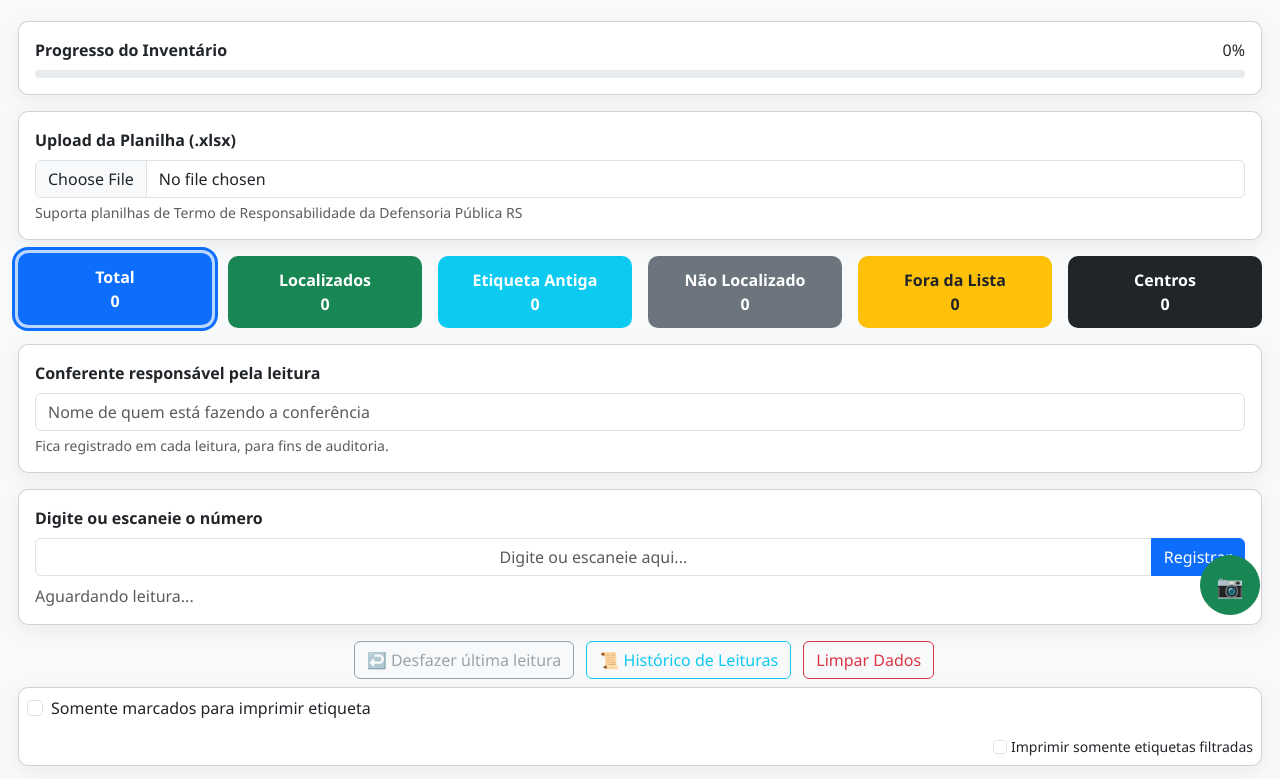
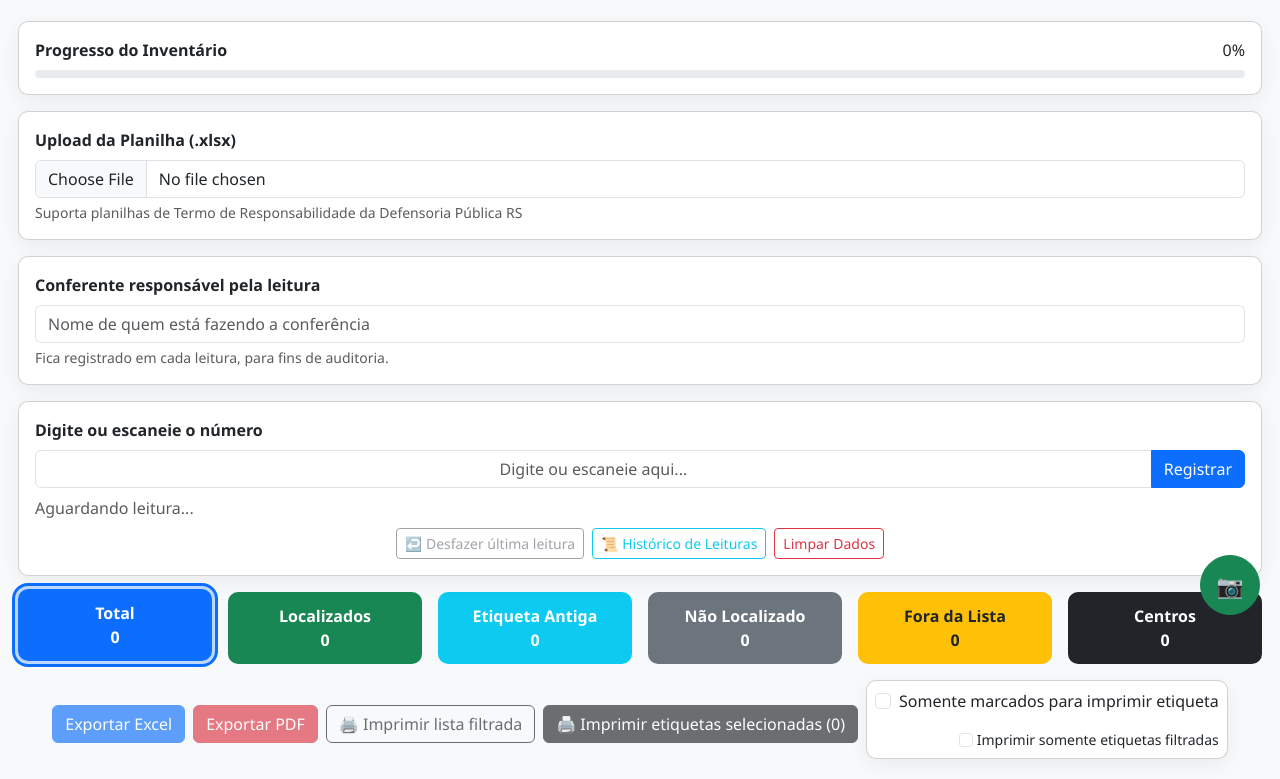
Before and after one commit to wagneramengual/Sistema-de-inventario, a plain HTML site: page index.html in a window 1280 px wide. Shown: the part 165-944 px from the top of the page. Drawn offline with nearby package versions, Linux system fonts and the light colour scheme.

Commit message:
Refactor HTML structure for input and controls
mudança de layout

```diff
--- a/index.html
+++ b/index.html
@@ -81,46 +81,12 @@
     <div id="upload-warning" class="alert alert-warning mt-2 mb-0" style="display:none"></div>
   </div>
 
-  <div class="row g-2 g-md-3 mb-3 text-center">
-    <div class="col-4 col-md-2"><div class="counter-card bg-primary" data-filter=""><div>Total</div><div id="total-bens">0</div></div></div>
-    <div class="col-4 col-md-2"><div class="counter-card bg-success" data-filter="localizado"><div>Localizados</div><div id="total-localizados">0</div></div></div>
-    <div class="col-4 col-md-2"><div class="counter-card bg-info" data-filter="antigo"><div>Etiqueta Antiga</div><div id="total-antigos">0</div></div></div>
-    <div class="col-4 col-md-2"><div class="counter-card bg-secondary" data-filter="nao-localizado"><div>Não Localizado</div><div id="total-nao">0</div></div></div>
-    <div class="col-4 col-md-2"><div class="counter-card bg-warning text-dark" data-filter="fora"><div>Fora da Lista</div><div id="total-fora">0</div></div></div>
-    <div class="col-4 col-md-2"><div class="counter-card bg-dark"><div>Centros</div><div id="total-centros">0</div></div></div>
-  </div>
-
-
   <div class="card p-3 mb-3">
     <label class="form-label fw-bold">Conferente responsável pela leitura</label>
     <input id="conferente-nome" class="form-control" placeholder="Nome de quem está fazendo a conferência" maxlength="80" autocomplete="off">
     <div class="form-text">Fica registrado em cada leitura, para fins de auditoria.</div>
   </div>
 
-  <div class="card p-3 mb-3">
-    <label class="form-label fw-bold">Digite ou escaneie o número</label>
-    <div class="input-group">
-      <input id="numero-patrimonio" class="form-control text-center" placeholder="Digite ou escaneie aqui..." inputmode="numeric" pattern="[0-9]*" enterkeyhint="done" autocomplete="off" autocorrect="off" autocapitalize="off" spellcheck="false">
-      <button id="btn-registrar" class="btn btn-primary" type="button">Registrar</button>
-    </div>
-    <div id="status-texto" class="mt-2 text-muted">Aguardando leitura...</div>
-  </div>
-
-  <div class="text-center mb-2">
-    <button id="btn-desfazer" class="btn btn-outline-secondary ms-2" disabled>↩️ Desfazer última leitura</button>
-    <button id="btn-historico" class="btn btn-outline-info ms-2">📜 Histórico de Leituras</button>
-    <button id="btn-limpar-dados" class="btn btn-outline-danger ms-2">Limpar Dados</button>
-  </div>
-
-  <!-- Controles internos mantidos para compatibilidade com filtros dos indicadores -->
-  <div hidden aria-hidden="true">
-    <select id="filtro-centro"><option value="">Todos</option></select>
-    <select id="filtro-setor"><option value="">Todos</option></select>
-    <select id="filtro-status"><option value="">Todos</option><option value="localizado">Localizado</option><option value="antigo">Etiqueta Antiga</option><option value="nao-localizado">Não Localizado</option><option value="fora">Fora da Lista</option></select>
-    <input id="filtro-texto" type="text">
-  </div>
-
-  <div class="card p-2 mb-2"><label class="form-check-label"><input type="checkbox" class="form-check-input me-2" id="filtro-etiqueta">Somente marcados para imprimir etiqueta</label><div id="resumo-filtros" aria-live="polite"></div><div class="d-flex flex-wrap gap-2 align-items-center"><span id="contagem-visivel" class="text-muted small"></span><label class="form-check-label small ms-auto"><input type="checkbox" id="imprimir-apenas-filtrados" class="form-check-input me-1">Imprimir somente etiquetas filtradas</label></div></div>
   <!-- Cabeçalho com informações da unidade -->
   <div id="info-unidade" class="info-header" style="display:none">
     <div class="row">
@@ -145,6 +111,39 @@
     </div>
   </div>
 
+
+  <div class="card p-3 mb-3">
+    <label class="form-label fw-bold">Digite ou escaneie o número</label>
+    <div class="input-group">
+      <input id="numero-patrimonio" class="form-control text-center" placeholder="Digite ou escaneie aqui..." inputmode="numeric" pattern="[0-9]*" enterkeyhint="done" autocomplete="off" autocorrect="off" autocapitalize="off" spellcheck="false">
+      <button id="btn-registrar" class="btn btn-primary" type="button">Registrar</button>
+    </div>
+    <div id="status-texto" class="mt-2 text-muted">Aguardando leitura...</div>
+    <div class="d-flex flex-wrap justify-content-center gap-2 mt-2">
+    <button id="btn-desfazer" class="btn btn-outline-secondary btn-sm" disabled>↩️ Desfazer última leitura</button>
+    <button id="btn-historico" class="btn btn-outline-info btn-sm">📜 Histórico de Leituras</button>
+    <button id="btn-limpar-dados" class="btn btn-outline-danger btn-sm">Limpar Dados</button>
+    </div>
+  </div>
+
+  <!-- Controles internos mantidos para compatibilidade com filtros dos indicadores -->
+  <div hidden aria-hidden="true">
+    <select id="filtro-centro"><option value="">Todos</option></select>
+    <select id="filtro-setor"><option value="">Todos</option></select>
+    <select id="filtro-status"><option value="">Todos</option><option value="localizado">Localizado</option><option value="antigo">Etiqueta Antiga</option><option value="nao-localizado">Não Localizado</option><option value="fora">Fora da Lista</option></select>
+    <input id="filtro-texto" type="text">
+  </div>
+
+  <div class="row g-2 g-md-3 mb-3 text-center">
+    <div class="col-4 col-md-2"><div class="counter-card bg-primary" data-filter=""><div>Total</div><div id="total-bens">0</div></div></div>
+    <div class="col-4 col-md-2"><div class="counter-card bg-success" data-filter="localizado"><div>Localizados</div><div id="total-localizados">0</div></div></div>
+    <div class="col-4 col-md-2"><div class="counter-card bg-info" data-filter="antigo"><div>Etiqueta Antiga</div><div id="total-antigos">0</div></div></div>
+    <div class="col-4 col-md-2"><div class="counter-card bg-secondary" data-filter="nao-localizado"><div>Não Localizado</div><div id="total-nao">0</div></div></div>
+    <div class="col-4 col-md-2"><div class="counter-card bg-warning text-dark" data-filter="fora"><div>Fora da Lista</div><div id="total-fora">0</div></div></div>
+    <div class="col-4 col-md-2"><div class="counter-card bg-dark"><div>Centros</div><div id="total-centros">0</div></div></div>
+  </div>
+
+
   <div id="tabela-container" class="table-container d-none">
     <table class="table table-hover mb-0">
       <thead>
@@ -162,11 +161,12 @@
     </table>
   </div>
 
-  <div class="text-center my-3">
+  <div class="text-center my-3 d-flex flex-wrap justify-content-center align-items-center gap-2">
     <button id="btn-exportar" class="btn btn-primary" disabled>Exportar Excel</button>
-    <button id="btn-exportar-pdf" class="btn btn-danger ms-2" disabled>Exportar PDF</button>
-    <button id="btn-imprimir-lista" class="btn btn-outline-dark ms-2" disabled>🖨️ Imprimir lista filtrada</button>
-    <button id="btn-imprimir-etiquetas" class="btn btn-dark ms-2" disabled>🖨️ Imprimir etiquetas selecionadas (0)</button>
+    <button id="btn-exportar-pdf" class="btn btn-danger" disabled>Exportar PDF</button>
+    <button id="btn-imprimir-lista" class="btn btn-outline-dark" disabled>🖨️ Imprimir lista filtrada</button>
+    <button id="btn-imprimir-etiquetas" class="btn btn-dark" disabled>🖨️ Imprimir etiquetas selecionadas (0)</button>
+  <div class="card p-2 mb-2"><label class="form-check-label"><input type="checkbox" class="form-check-input me-2" id="filtro-etiqueta">Somente marcados para imprimir etiqueta</label><div id="resumo-filtros" aria-live="polite"></div><div class="d-flex flex-wrap gap-2 align-items-center"><span id="contagem-visivel" class="text-muted small"></span><label class="form-check-label small ms-auto"><input type="checkbox" id="imprimir-apenas-filtrados" class="form-check-input me-1">Imprimir somente etiquetas filtradas</label></div></div>
     <div class="export-options">
       <div class="form-check form-check-inline">
         <input class="form-check-input" type="checkbox" id="export-completo" checked>
```
